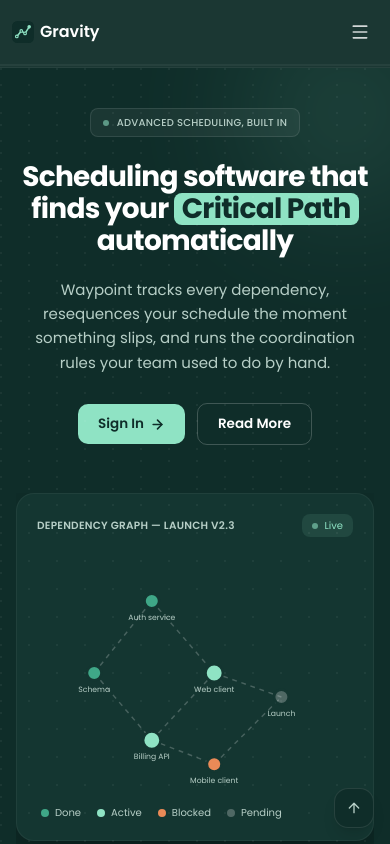
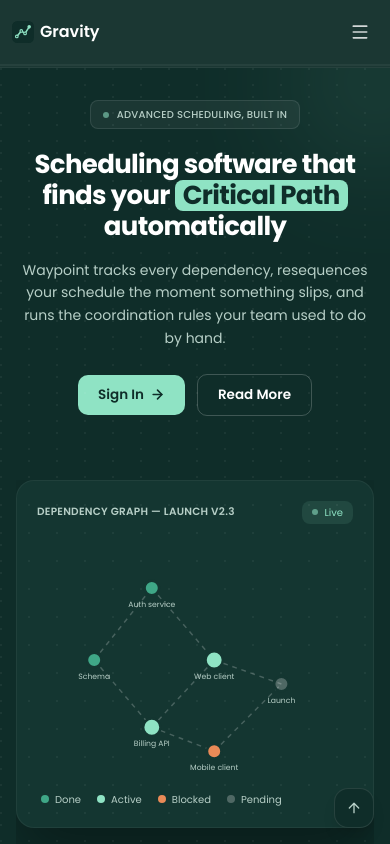
Before and after one commit to itmepayal/GRAVITY_FRONTEND, a React (Vite) app: page / in a window 390 px wide. Shown: the top 844 px of the page. Built offline with nearby package versions, Linux system fonts and the light colour scheme.

Commit message:
feat: enhance hero section and update pill component

```diff
--- a/src/components/common/pill.tsx
+++ b/src/components/common/pill.tsx
@@ -12,6 +12,7 @@ export const Pill = ({
 }: PillProps) => {
   const base =
     "inline-flex items-center gap-1.5 rounded-lg px-5 py-2.5 text-[13.5px] font-semibold transition-all duration-150 cursor-pointer";
+
   if (variant === "solid") {
     return (
       <a
@@ -24,6 +25,7 @@ export const Pill = ({
       </a>
     );
   }
+
   return (
     <a
       href={href}
--- a/src/components/sections/hero.tsx
+++ b/src/components/sections/hero.tsx
@@ -14,40 +14,35 @@ export const Hero = () => {
         }}
       />
       <div
-        className="pointer-events-none absolute -top-24 -right-24 sm:-top-32 sm:-right-32 lg:-top-40 lg:-right-40 w-[280px] h-[280px] sm:w-[380px] sm:h-[380px] lg:w-[520px] lg:h-[520px] rounded-full opacity-20 blur-3xl"
+        className="pointer-events-none absolute -top-24 -right-24 sm:-top-32 sm:-right-32 lg:-top-40 lg:-right-40 w-[220px] h-[220px] sm:w-[380px] sm:h-[380px] lg:w-[520px] lg:h-[520px] rounded-full opacity-20 blur-3xl"
         style={{
           background: "radial-gradient(circle, #8FE3C4 0%, transparent 70%)",
         }}
       />
-
-      <div className="max-w-[1400px] mx-auto px-4 sm:px-6 md:px-8 lg:px-12 xl:px-20 2xl:px-40 py-10 sm:py-14 lg:py-16">
-        <div className="grid grid-cols-1 lg:grid-cols-[1fr_1.05fr] gap-10 sm:gap-12 lg:gap-14 items-center relative">
+      <div className="max-w-[1400px] mx-auto px-4 sm:px-6 md:px-8 lg:px-12 xl:px-20 2xl:px-40 py-8 sm:py-14 lg:py-16">
+        <div className="grid grid-cols-1 lg:grid-cols-[1fr_1.05fr] gap-8 sm:gap-12 lg:gap-14 items-center relative">
           <div className="text-center lg:text-left">
-            <div className="inline-flex items-center gap-2 text-[10px] sm:text-[11px] font-medium text-[#B7CFC7] bg-white/5 border border-white/10 rounded-md px-3 py-1.5 mb-6 sm:mb-7 uppercase tracking-wide">
+            <div className="inline-flex items-center gap-2 text-[10px] sm:text-[11px] font-medium text-[#B7CFC7] bg-white/5 border border-white/10 rounded-md px-3 py-1.5 mb-5 sm:mb-7 uppercase tracking-wide">
               <span className="w-1.5 h-1.5 rounded-full bg-[#8FE3C4] animate-pulse shrink-0" />
               Advanced scheduling, built in
             </div>
-
-            <h1 className="text-white text-[28px] xs:text-[32px] sm:text-[36px] md:text-[42px] lg:text-[46px] font-bold leading-[1.15] tracking-tight mb-5 sm:mb-6">
+            <h1 className="text-white text-[26px] sm:text-[36px] md:text-[42px] lg:text-[46px] font-bold leading-[1.2] sm:leading-[1.15] tracking-tight mb-4 sm:mb-6">
               Scheduling software that finds your{" "}
               <Highlight><span className="capitalize">critical path</span></Highlight> automatically
             </h1>
-
-            <p className="text-[#B7CFC7] text-[15px] sm:text-[16px] max-w-[440px] mx-auto lg:mx-0 mb-7 sm:mb-8 leading-relaxed">
+            <p className="text-[#B7CFC7] text-[14px] sm:text-[16px] max-w-[440px] mx-auto lg:mx-0 mb-6 sm:mb-8 leading-relaxed">
               Waypoint tracks every dependency, resequences your schedule the
               moment something slips, and runs the coordination rules your
               team used to do by hand.
             </p>
-
-            <div className="flex flex-wrap items-center justify-center lg:justify-start gap-3 mb-2 sm:mb-9">
+            <div className="flex flex-wrap items-center justify-center lg:justify-start gap-3 mb-8 sm:mb-9">
               <Pill icon>Sign In</Pill>
               <Pill variant="outline" dark>
                 Read More
               </Pill>
             </div>
           </div>
-
-          <div className="relative w-full max-w-full overflow-hidden pb-6 sm:pb-8 lg:pb-10">
+          <div className="relative w-full max-w-full overflow-hidden pb-4 sm:pb-8 lg:pb-10">
             <DependencyGraph />
           </div>
         </div>
--- a/src/types/index.ts
+++ b/src/types/index.ts
@@ -17,6 +17,7 @@ export type PillProps = {
   onClick?: () => void;
   className?: string;
 };
+
 
 export type DepStatus = "done" | "active" | "blocked" | "pending";
 
```
